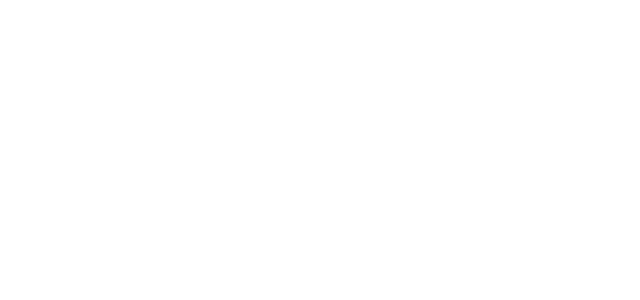
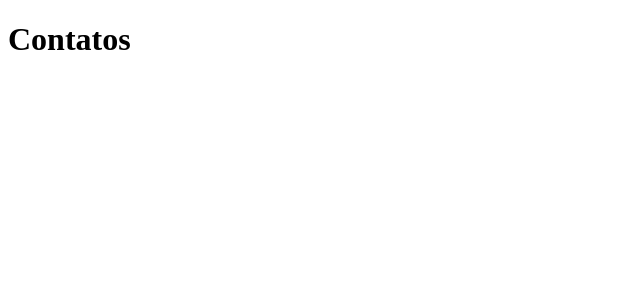
Before and after one commit to lucaxgomex/integracao-front-end, a React (Create React App) app: page /Contatos in a window 1280 px wide. Shown: the top 300 px of the page, without its empty margins (0-640 px from the left). Built offline with nearby package versions, Linux system fonts and the light colour scheme.

Commit message:
paginas: Sobre, contatos e serviços criadas, rotas adicionadas

```diff
--- /dev/null
+++ b/src/pages/Contatos/index.js
@@ -0,0 +1,11 @@
+import React from 'react';
+
+function Contatos(){
+    return(
+        <div>
+            <h1>Contatos </h1>
+        </div>
+    );
+}
+
+export default Contatos;
--- /dev/null
+++ b/src/pages/Serviços/index.js
@@ -0,0 +1,11 @@
+import React from 'react';
+
+function Serviços(){
+    return(
+        <div>
+            <h1>Serviços</h1>
+        </div>
+    );
+}
+
+export default Serviços;
--- /dev/null
+++ b/src/pages/Sobre/index.js
@@ -0,0 +1,11 @@
+import React from 'react';
+
+function Sobre(){
+    return(
+        <div>
+            <h1>Sobre</h1>
+        </div>
+    );
+}
+
+export default Sobre;
--- a/src/routes.js
+++ b/src/routes.js
@@ -2,12 +2,18 @@ import React from 'react';
 import {BrowserRouter, Switch, Route} from 'react-router-dom';
 
 import HomePage from  './pages/HomePage';
+import Contatos from './pages/Contatos';
+import Sobre from './pages/Sobre';
+import Serviços from './pages/Serviços';
 
 export default function Routes() {
     return (
         <BrowserRouter>
             <Switch>
                 <Route path='/' exact component={HomePage}/>
+                <Route path='/Contatos'  component={Contatos}/>
+                <Route path='/Sobre'  component={Sobre}/>
+                <Route path='/Serviços' component={Serviços}/>
             </Switch>
         </BrowserRouter>
     )
```
Also changed, not shown: 1 other file (tests, documents, lock files or other folders).
